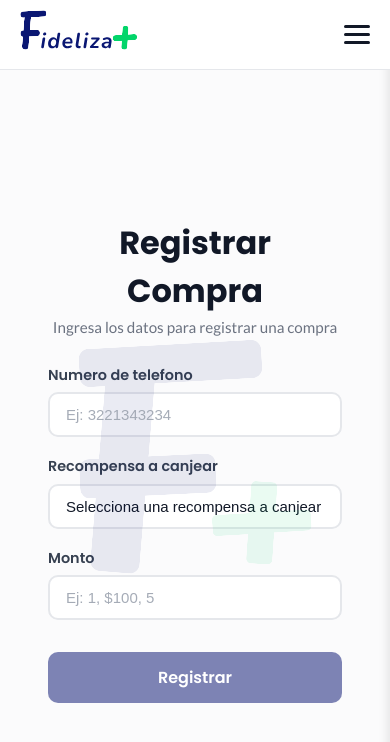
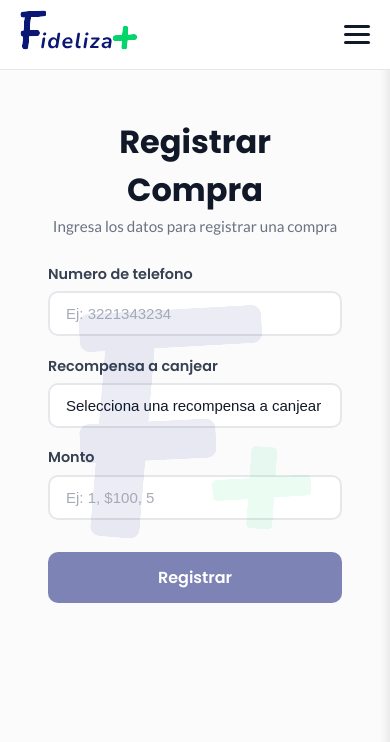
Before and after one commit to Hugo-DevM/fideliza-app, a Next.js app: page / in a window 390 px wide. Shown: the top 742 px of the page. Built offline with nearby package versions, Linux system fonts and the light colour scheme.

Commit message:
Update CSS styles across multiple pages to improve layout and responsiveness. Changes include adjusting alignment, padding, and positioning for better visual consistency, as well as modifying background properties for enhanced aesthetics.

```diff
--- a/src/app/(app)/clients/newclient/page.module.css
+++ b/src/app/(app)/clients/newclient/page.module.css
@@ -3,8 +3,10 @@
   flex: 1;
   display: flex;
   justify-content: center;
-  align-items: center;
-  padding: 1rem;
+  align-items: flex-start;
+  position: relative;
+  overflow: visible;
+  padding: 0 1rem 1rem 1rem;
   position: relative;
   font-family: var(--font-poppins);
   overflow-y: auto;
@@ -12,13 +14,17 @@
 
 .page::before {
   content: "";
-  position: absolute;
-  inset: 0;
+  position: fixed;
+  top: 0;
+  left: 0;
+  right: 0;
+  bottom: 0;
   pointer-events: none;
   background-image: url("/icon.svg");
   background-size: 60%;
   background-position: center;
   background-repeat: no-repeat;
+  background-attachment: fixed;
   opacity: 0.08;
   z-index: 0;
 }
--- a/src/app/(app)/page.module.css
+++ b/src/app/(app)/page.module.css
@@ -3,22 +3,28 @@
   flex: 1;
   display: flex;
   justify-content: center;
-  align-items: center;
-  padding: 1rem;
+  align-items: flex-start;
+  position: relative;
+  overflow: visible;
+  padding: 0 1rem 1rem 1rem;
   position: relative;
   font-family: var(--font-poppins);
-  overflow-y: auto;
+  width: 100%;
 }
 
 .page::before {
   content: "";
-  position: absolute;
-  inset: 0;
+  position: fixed;
+  top: 0;
+  left: 0;
+  right: 0;
+  bottom: 0;
   pointer-events: none;
   background-image: url("/icon.svg");
   background-size: 60%;
   background-position: center;
   background-repeat: no-repeat;
+  background-attachment: fixed;
   opacity: 0.08;
   z-index: 0;
 }
--- a/src/app/(app)/rewards/newrewards/page.module.css
+++ b/src/app/(app)/rewards/newrewards/page.module.css
@@ -1,9 +1,11 @@
 .page {
-  min-height: 100vh;
+  min-height: 100%;
   flex: 1;
   display: flex;
   justify-content: center;
   align-items: flex-start;
+  position: relative;
+  overflow: visible;
   padding: 0 1rem 1rem 1rem;
   position: relative;
   font-family: var(--font-poppins);
@@ -12,13 +14,17 @@
 
 .page::before {
   content: "";
-  position: absolute;
-  inset: 0;
+  position: fixed;
+  top: 0;
+  left: 0;
+  right: 0;
+  bottom: 0;
   pointer-events: none;
   background-image: url("/icon.svg");
   background-size: 60%;
-  background-position: center;
+  background-position: top center;
   background-repeat: no-repeat;
+  background-attachment: fixed;
   opacity: 0.08;
   z-index: 0;
 }
--- a/src/app/(app)/settings/page.module.css
+++ b/src/app/(app)/settings/page.module.css
@@ -106,6 +106,9 @@
   .sidebarTitle {
     display: none;
   }
+  .content {
+    margin-bottom: 4rem;
+  }
 }
 
 @media (max-width: 640px) {
```
